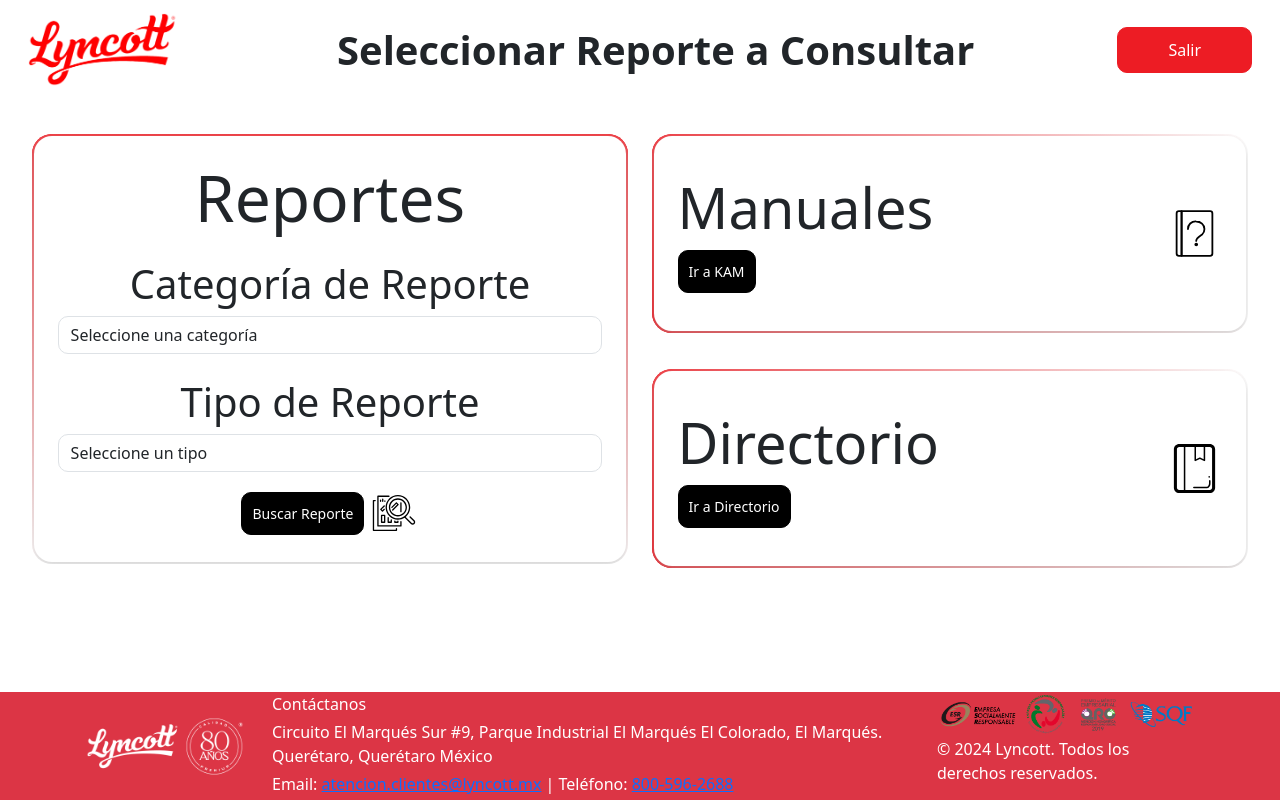
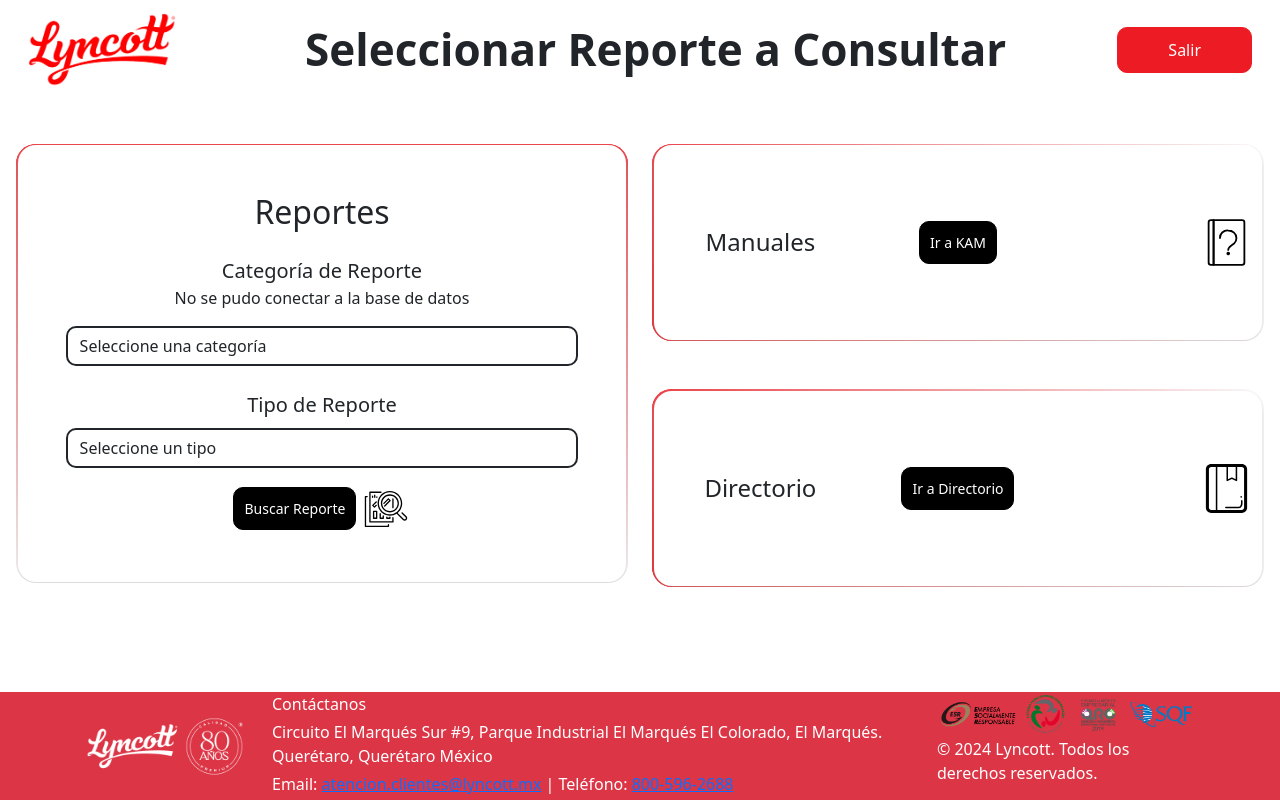
Before and after one commit to DNovaO/Lyncott, a Django app: page /home/ in a window 1280 px wide. Run offline with Django 5.2, Linux system fonts and the light colour scheme; the visitor is signed in with stand-in values (Sample User, id 1); some libraries are stand-ins or nearby versions.

Commit message:
[5ta mejora, mejoras esteticas y de funcionamiento ]

```diff
--- a/home/views.py
+++ b/home/views.py
@@ -1,9 +1,19 @@
 from django.shortcuts import redirect, render
 from django.contrib.auth.decorators import login_required
 from django.urls import reverse
+from django.db import connection
 
 @login_required
 def home_view(request):
+
+    #Conexion a base de datos para mostrar que la conexion es valida
+    try:
+        with connection.cursor() as cursor:
+            cursor.execute("SELECT DB_NAME() AS dbname")
+            row = cursor.fetchone()
+            dbname = row[0] if row else None
+    except Exception as e:
+        dbname = False
 
     categorias_reporte = {
         "Ventas": [
@@ -19,7 +29,7 @@
                    "Comparativo de Ventas por (Producto Sin Refacturación)",
                    "Ventas en General (Pesos Sin Refacturación)",
                    "Tendencia de las Ventas",
-                   "Tendencia de las Ventas por Sector",
+                   "Tendencia de las Ventas por Sector (2020)",
                    "Trazabilidad por Producto"],
 
         "Contable": [
@@ -40,7 +50,7 @@
                         "Ventas por Familia en Kilos 2019 vs 20XX (Sin Refacturación)",
                         "Informe de Ventas por Zonas en Pesos",
                         "Informe de Ventas por Zonas en Kilogramos y por Marca (Sin Refacturación)",
-                        "ventas Sin Cargo",
+                        "Ventas Sin Cargo",
                         "Ventas de Cadenas FoodService KAM",
                         "Ventas de Cadenas AutoService KAM",
                         "Comparativa de Notas de Crédito en Kilogramos",
@@ -88,5 +98,6 @@
 
     context = {
         'categorias_reporte': categorias_reporte,
+        'dbname': dbname,
     }
     return render(request, 'portal/home.html', context)
--- a/static/styles/styleHome.css
+++ b/static/styles/styleHome.css
@@ -36,8 +36,6 @@
   flex: 1;
   justify-content: center;
   align-items: center;
-  padding-left: 2vh;
-  padding-right: 2vh;
   margin: 0;
 }
 
@@ -46,15 +44,6 @@
   width: auto;
   margin: 0 auto;
   text-align: center;
-}
-
-.report-card {
-  min-height: 300px;
-}
-
-.manuales-card,
-.directorio-card {
-  min-height: 75px;
 }
 
 .bg-gradient {
--- a/templates/portal/home.html
+++ b/templates/portal/home.html
@@ -19,8 +19,13 @@
     <link rel="stylesheet" href="{% static 'styles/styleHome.css' %}" />
   </head>
   <body>
-    <nav class="navbar navbar-expand-lg navbar-light" style="padding-left: 2vh; padding-right: 2vh">
-      <div class="container-fluid d-flex justify-content-between align-items-center">
+    <nav
+      class="navbar navbar-expand-lg navbar-light"
+      style="padding-left: 2vh; padding-right: 2vh"
+    >
+      <div
+        class="container-fluid d-flex justify-content-between align-items-center"
+      >
         <a class="navbar-brand">
           <img
             src="{% static 'resources/logo-lyncott.png' %}"
@@ -30,7 +35,6 @@
           />
         </a>
 
-        <!-- Botón de colapso -->
         <button
           class="navbar-toggler"
           type="button"
@@ -45,7 +49,10 @@
 
         <div class="collapse navbar-collapse" id="navbarSupportedContent">
           <div class="mx-auto">
-            <h1 class="mb-0 text-center">
+            <h1
+              class="mb-0 text-center font-weight-normal"
+              style="font-size: 2.75rem"
+            >
               <strong>Seleccionar Reporte a Consultar</strong>
             </h1>
           </div>
@@ -58,39 +65,55 @@
       </div>
     </nav>
 
-    <div class="container-flex">
+    <div class="container-flex pt-3 pl-3 pr-3">
       <div class="content-wrapper">
         <div class="row">
           <div class="col-md-6 d-flex flex-column">
-            <div class="bg-gradient flex-grow-1 mb-4">
-              <div class="card-inner text-center report-card">
-                <h5 class="card-title display-3 font-weight-normal">
+            <div class="bg-gradient flex-grow-1 mb-4 card-uniform">
+              <div class="card-inner text-center report-card p-5">
+                <h5
+                  class="card-title font-weight-normal"
+                  style="font-size: 2rem"
+                >
                   Reportes
                 </h5>
                 <form method="post">
                   {% csrf_token %}
-                  <div class="form-group mt-4 display-6">
-                    <label for="categoriaReporte">Categoría de Reporte</label>
+                  <div class="form-group mt-4">
+                    <label for="categoriaReporte" style="font-size: 1.25rem"
+                      >Categoría de Reporte</label
+                    >
+                    {% if dbname %}
+                    <p>Conectado a la base de datos {{ dbname }}</p>
+                    {% else %}
+                    <p>No se pudo conectar a la base de datos</p>
+                    {% endif %}
                     <select
-                      class="form-control mt-2"
+                      class="form-control mt-2 border-2 border-dark"
                       id="categoriaReporte"
                       name="categoria_reporte"
                       onchange="updateTiposReporte()"
                     >
-                      <option value="">Seleccione una categoría</option>
+                      <option value="" class="opacity-50">
+                        Seleccione una categoría
+                      </option>
                       {% for categoria in categorias_reporte %}
                       <option value="{{ categoria }}">{{ categoria }}</option>
                       {% endfor %}
                     </select>
                   </div>
-                  <div class="form-group mt-4 display-6">
-                    <label for="tipoReporte">Tipo de Reporte</label>
+                  <div class="form-group mt-4">
+                    <label for="tipoReporte" style="font-size: 1.25rem"
+                      >Tipo de Reporte</label
+                    >
                     <select
-                      class="form-control mt-2"
+                      class="form-control mt-2 border-2 border-dark"
                       id="tipoReporte"
                       name="tipo_reporte"
                     >
-                      <option value="">Seleccione un tipo</option>
+                      <option value="" class="opacity-50">
+                        Seleccione un tipo
+                      </option>
                     </select>
                   </div>
                   <button
@@ -109,27 +132,37 @@
               </div>
             </div>
           </div>
+
           <div class="col-md-6 d-flex flex-column">
             <div class="row flex-grow-1">
               <div class="col-md-12 d-flex flex-column">
                 <div
-                  class="bg-gradient bg-gradient-manuales flex-grow-1 mb-2 manuales-card"
+                  class="bg-gradient bg-gradient-manuales flex-grow-1 card-uniform"
                 >
                   <div
-                    class="card-inner d-flex align-items-center justify-content-between"
+                    class="card-inner d-flex align-items-center flex-wrap p-2"
                   >
-                    <div>
-                      <h5 class="card-title display-4 font-weight-normal">
+                    <div
+                      class="col-12 col-md-4 d-flex flex-column text-center text-md-left mb-2 mb-md-0"
+                    >
+                      <h5
+                        class="card-title font-weight-normal"
+                        style="font-size: 1.5rem"
+                      >
                         Manuales
                       </h5>
-                      <a
-                        class="btn btn-dark btn-sm mt-2 font-weight-bold justify-content-center text-center"
-                        href="#"
+                    </div>
+                    <div
+                      class="col-12 col-md-4 d-flex justify-content-center mb-2 mb-md-0"
+                    >
+                      <a class="btn btn-dark btn-sm font-weight-bold" href="#"
                         >Ir a KAM</a
                       >
                     </div>
+                    <div
+                      class="col-12 col-md-4 d-flex justify-content-center justify-content-md-end"
+                    >
                       <img
-                      class="ml-0 ml-md-2"
                         style="max-width: 55px"
                         src="{% static 'resources/user-manual-svgrepo-com.svg' %}"
                         alt="Manuales"
@@ -137,29 +170,40 @@
                     </div>
                   </div>
                 </div>
+              </div>
               <div class="col-md-12 d-flex flex-column mt-1">
                 <div
-                  class="bg-gradient bg-gradient-directorio flex-grow-1 mt-4"
+                  class="bg-gradient bg-gradient-directorio flex-grow-1 mt-4 card-uniform"
                 >
                   <div
-                    class="card-inner d-flex align-items-center justify-content-between directorio-card"
+                    class="card-inner d-flex align-items-center flex-wrap p-2"
                   >
-                    <div>
-                      <h5 class="card-title display-4 font-weight-normal">
+                    <div
+                      class="col-12 col-md-4 d-flex flex-column text-center text-md-left mb-2 mb-md-0"
+                    >
+                      <h5
+                        class="card-title font-weight-normal"
+                        style="font-size: 1.5rem"
+                      >
                         Directorio
                       </h5>
-                      <a
-                        class="btn btn-dark btn-sm mt-2 font-weight-bold justify-content-center text-center"
-                        href="#"
+                    </div>
+                    <div
+                      class="col-12 col-md-4 d-flex justify-content-center mb-2 mb-md-0"
+                    >
+                      <a class="btn btn-dark btn-sm font-weight-bold" href="#"
                         >Ir a Directorio</a
                       >
                     </div>
+                    <div
+                      class="col-12 col-md-4 d-flex justify-content-center justify-content-md-end"
+                    >
                       <img
-                      class="ml-0 ml-md-2"
                         style="max-width: 55px"
                         src="{% static 'resources/contacts-svgrepo-com.svg' %}"
                         alt="Directorio"
                       />
+                    </div>
                   </div>
                 </div>
               </div>
```
Also changed, not shown: static/scripts/mostrarParemetros.js (deleted, +0 -44 lines), static/styles/styleReportes.css (+52 -0 lines), templates/informes/reportes.html (+6 -26 lines). Lines whose indentation alone changed are shown as unchanged.
